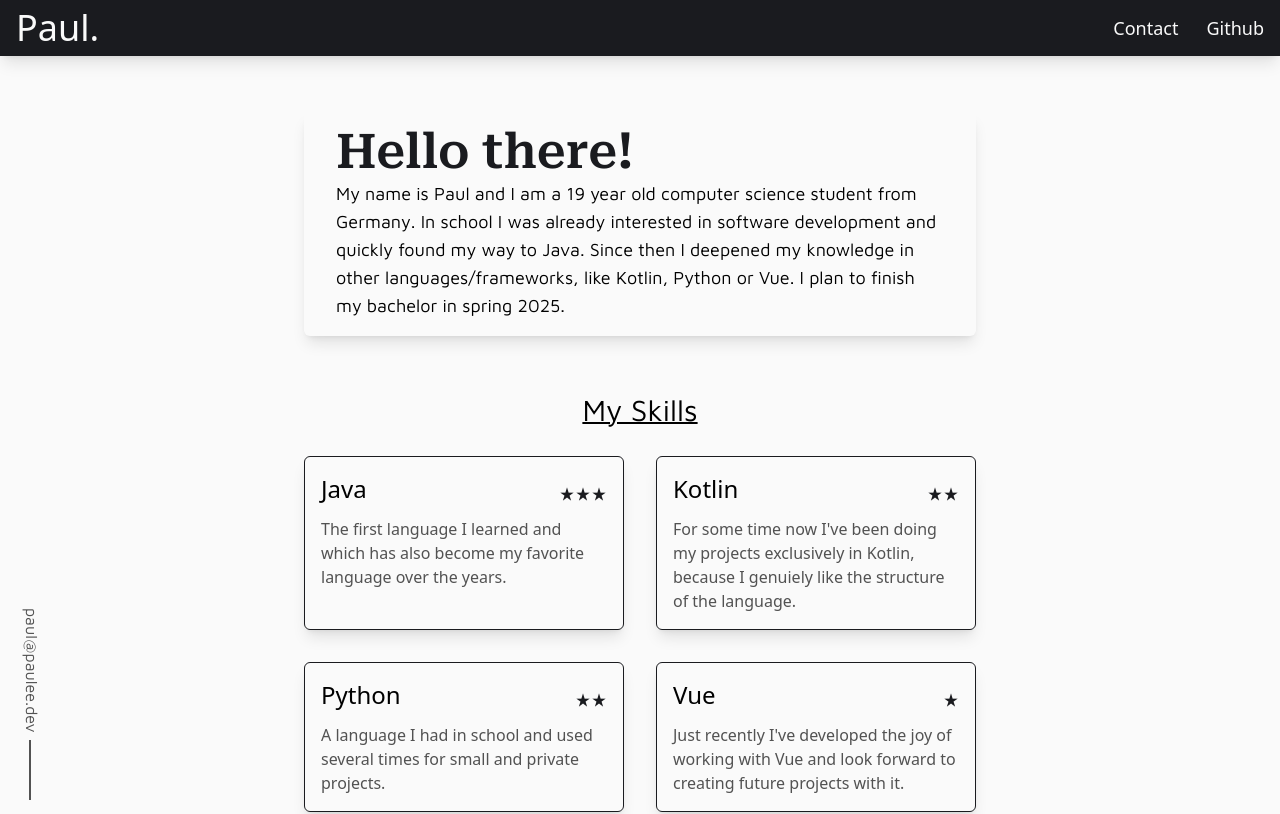
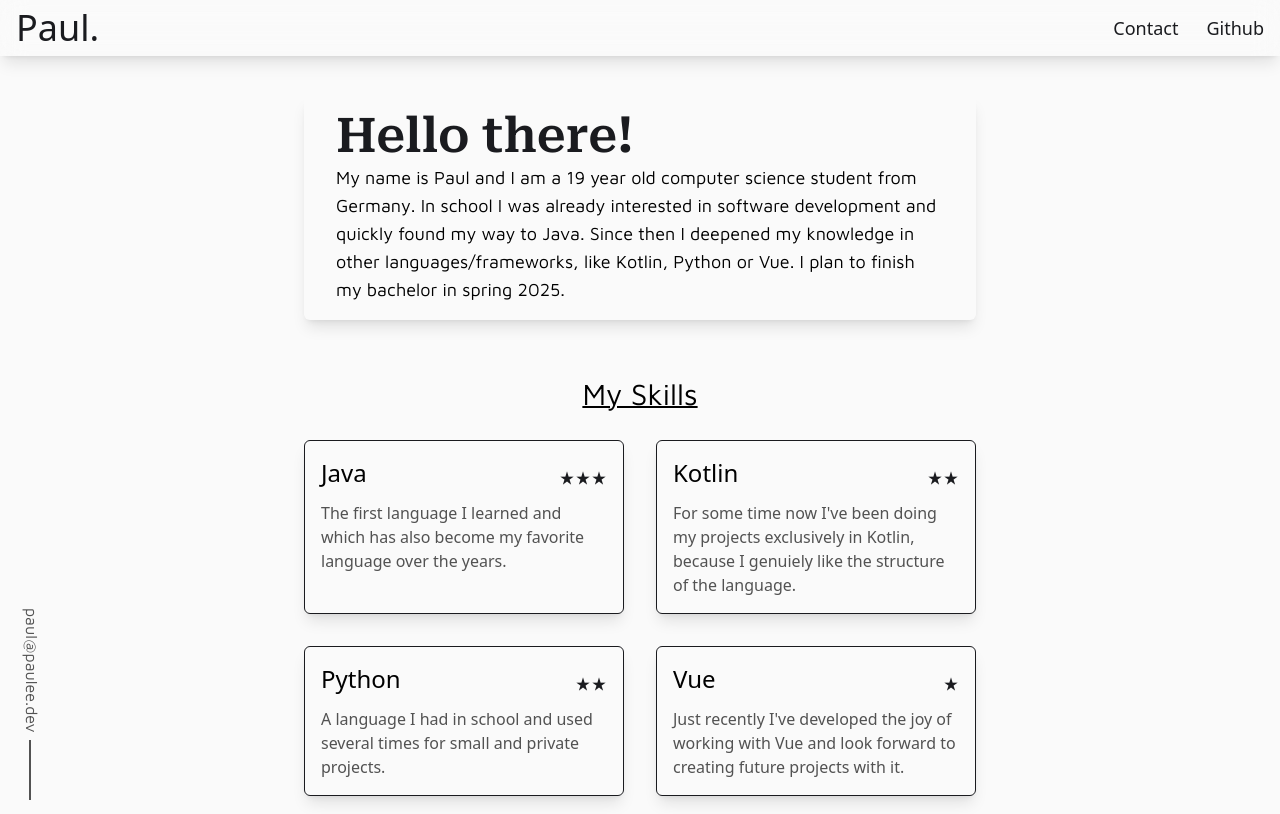
Before and after one commit to Paulanerus/paulee-site, a Vue app: page / in a window 1280 px wide. Shown: the top 814 px of the page. Built offline with nearby package versions, Linux system fonts and the light colour scheme.

Commit message:
Added fixed backdrop blur navbar

```diff
--- a/src/App.vue
+++ b/src/App.vue
@@ -1,9 +1,11 @@
 <template>
+  <div class="container-anim">
     <NavbarVue />
     <AboutMe />
     <Skills />
     <Projects />
     <MailItem />
+  </div>
 </template>
 
 <script>
@@ -25,3 +27,18 @@ export default {
   },
 };
 </script>
+
+<style>
+.container-anim {
+  animation: fadeIn 0.6s;
+}
+
+@keyframes fadeIn {
+  from {
+    opacity: 0;
+  }
+  to {
+    opacity: 1;
+  }
+}
+</style>
--- a/src/components/AboutMe.vue
+++ b/src/components/AboutMe.vue
@@ -1,5 +1,5 @@
 <template>
-    <div class="mt-14 shadow-lg rounded-md max-w-2xl mx-auto container-anim">
+    <div class="mt-24 shadow-lg rounded-md max-w-2xl mx-auto">
         <div class="p-4 m-4">
             <h1 class="font-roboto text-default-dark text-5xl mb-1">Hello there!</h1>
             <p class="text-lg font-maven">
@@ -26,20 +26,3 @@ export default {
     },
 }
 </script>
-
-<style scoped>
-.container-anim {
-    animation: fadeIn 0.45s ease-out;
-}
-
-@keyframes fadeIn {
-    from {
-        opacity: 0;
-        margin-top: 17rem;
-    }
-    to {
-        opacity: 1;
-        margin-top: 3.5rem;
-    }
-}
-</style>
--- a/src/components/Navbar.vue
+++ b/src/components/Navbar.vue
@@ -1,6 +1,6 @@
 <template>
     <div
-        class="bg-default-dark text-default-white h-14 flex items-center justify-between container-anim shadow-lg"
+        class="text-default-dark h-14 flex items-center justify-between shadow-lg fixed left-0 top-0 w-full backdrop-blur-md"
     >
         <span class="text-4xl ml-4">Paul.</span>
         <div class="space-x-7 mr-4 text-lg">
@@ -17,19 +17,6 @@ export default {
 </script>
 
 <style scoped>
-.container-anim {
-    animation: fadeIn 0.6s;
-}
-
-@keyframes fadeIn {
-    from {
-        opacity: 0;
-    }
-    to {
-        opacity: 1;
-    }
-}
-
 a::before {
     content: "";
     position: absolute;
@@ -38,7 +25,7 @@ a::before {
     height: 1px;
     bottom: 0;
     left: 0;
-    background-color: #fff;
+    background-color: #1a1b1f;
     transform: scaleX(0);
     transition: transform 0.18s ease;
 }
```
Lines whose indentation alone changed are shown as unchanged.
